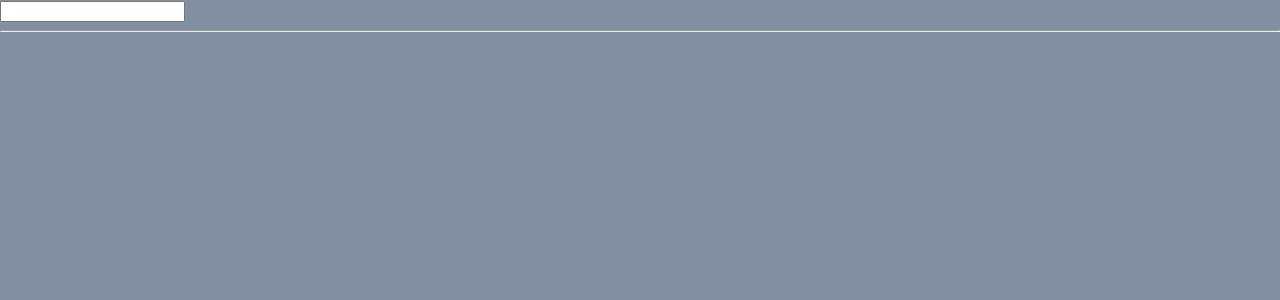
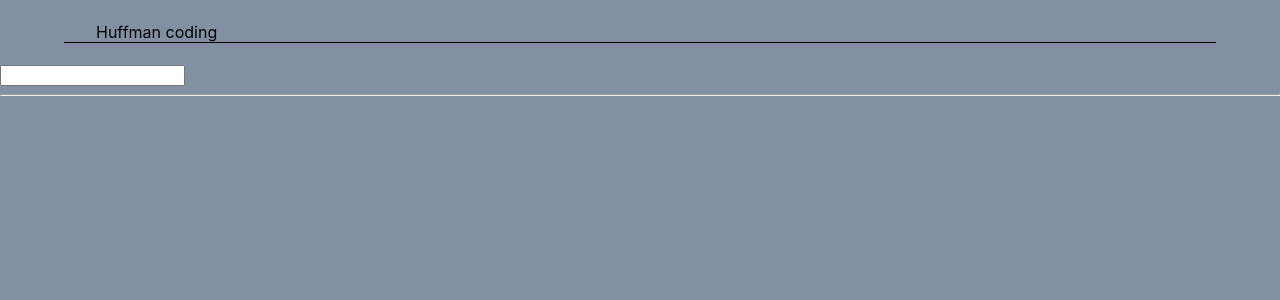
Before and after one commit to GTFTT/HuffmanCoding, a React (Create React App) app: page / in a window 1280 px wide. Shown: the top 300 px of the page. Built offline with nearby package versions, Linux system fonts and the light colour scheme.

Commit message:
Header component added

```diff
--- a/src/App.js
+++ b/src/App.js
@@ -2,12 +2,14 @@
 import React, { Component } from 'react';
 
 import { HuffmanCoding } from 'pages';
+import { Header } from 'common';
 
 
 export default class App extends Component {
     render() {
         return (
             <div>
+                <Header />
                 <HuffmanCoding />
             </div>
         );
--- /dev/null
+++ b/src/common/Header/index.js
@@ -0,0 +1,13 @@
+import React from 'react';
+
+import Styles from './styles.module.css';
+
+function Header() {
+    return (<div className={Styles.mainCont}>
+        <div className={Styles.title}>
+            Huffman coding
+        </div>
+    </div>);
+}
+
+export default Header;
--- /dev/null
+++ b/src/common/Header/styles.module.css
@@ -0,0 +1,13 @@
+.mainCont {
+    box-sizing: border-box;
+    display: flex;
+    justify-content: center;
+    align-items: center;
+    min-height: 4em;
+}
+
+.title {
+    width: 85%;
+    padding: 0 2em;
+    border-bottom: 0.1em solid black;
+}
--- /dev/null
+++ b/src/common/index.js
@@ -0,0 +1 @@
+export { default as Header } from './Header';
```
